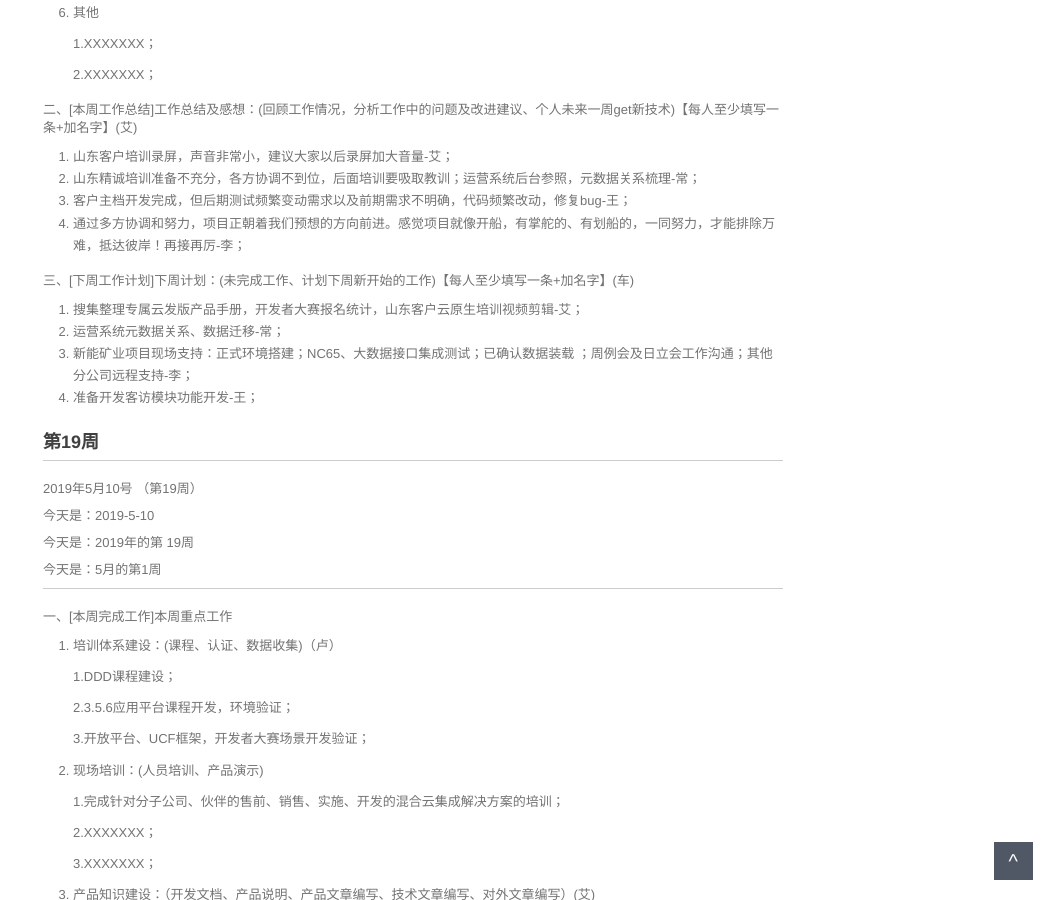
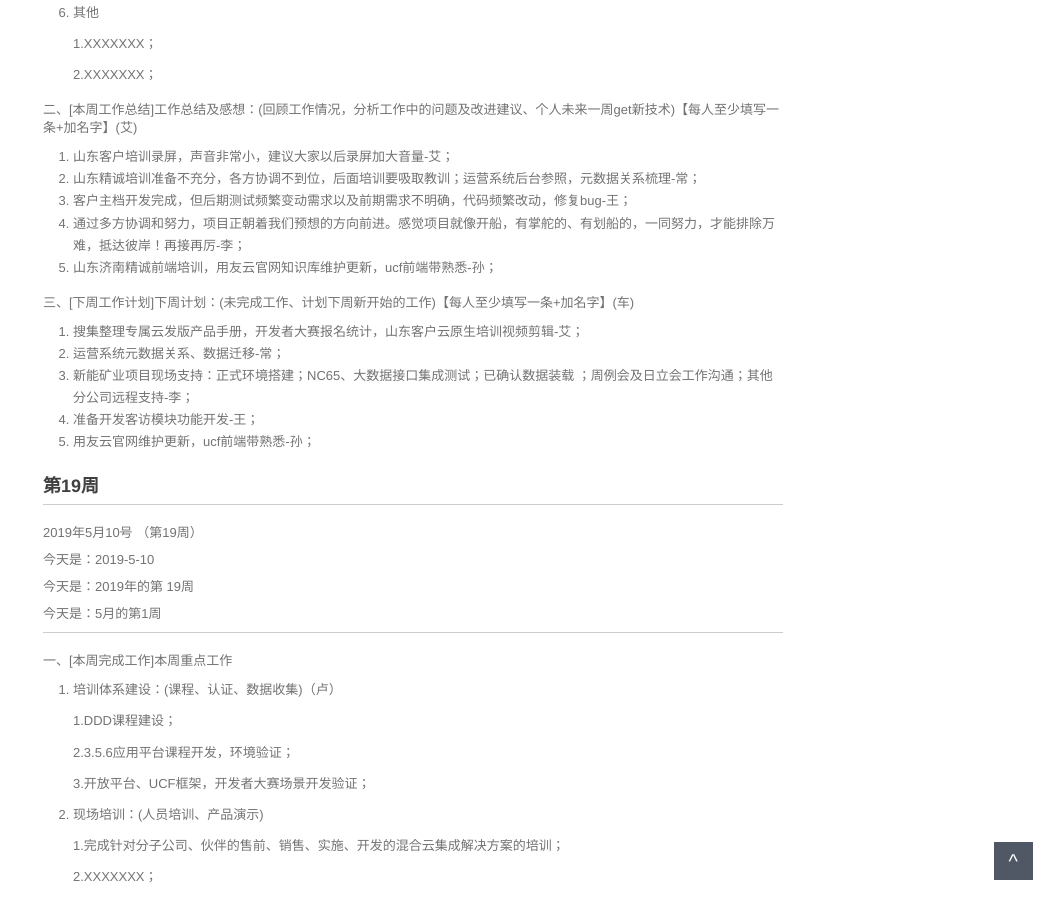
Before and after one commit to walllFlower/blog, a Jekyll site: the page built from _posts/2018-07-17-day_report_cxz.md, in a window 1280 px wide and 900 px high, scrolled down 1147 px. Shown: the whole window, without its empty margins (227-1280 px from the left). Built offline with Jekyll 4.4.1, drawn with Linux system fonts in a browser that asks for light colours; comment, search, counter and statistics services are not loaded.

Commit message:
Update 2018-07-17-day_report_cxz.md

```diff
--- a/_posts/2018-07-17-day_report_cxz.md
+++ b/_posts/2018-07-17-day_report_cxz.md
@@ -74,6 +74,7 @@ categories: 技术运营工作周报
 2. 山东精诚培训准备不充分，各方协调不到位，后面培训要吸取教训；运营系统后台参照，元数据关系梳理-常；
 3. 客户主档开发完成，但后期测试频繁变动需求以及前期需求不明确，代码频繁改动，修复bug-王；
 4. 通过多方协调和努力，项目正朝着我们预想的方向前进。感觉项目就像开船，有掌舵的、有划船的，一同努力，才能排除万难，抵达彼岸！再接再厉-李；
+5. 山东济南精诚前端培训，用友云官网知识库维护更新，ucf前端带熟悉-孙；
 
 三、[下周工作计划]下周计划：(未完成工作、计划下周新开始的工作)【每人至少填写一条+加名字】(车)
 
@@ -81,7 +82,7 @@ categories: 技术运营工作周报
 2. 运营系统元数据关系、数据迁移-常；
 3. 新能矿业项目现场支持：正式环境搭建；NC65、大数据接口集成测试；已确认数据装载 ；周例会及日立会工作沟通；其他分公司远程支持-李；
 4. 准备开发客访模块功能开发-王；
-
+5. 用友云官网维护更新，ucf前端带熟悉-孙；
 
 ###  第19周
 
```
